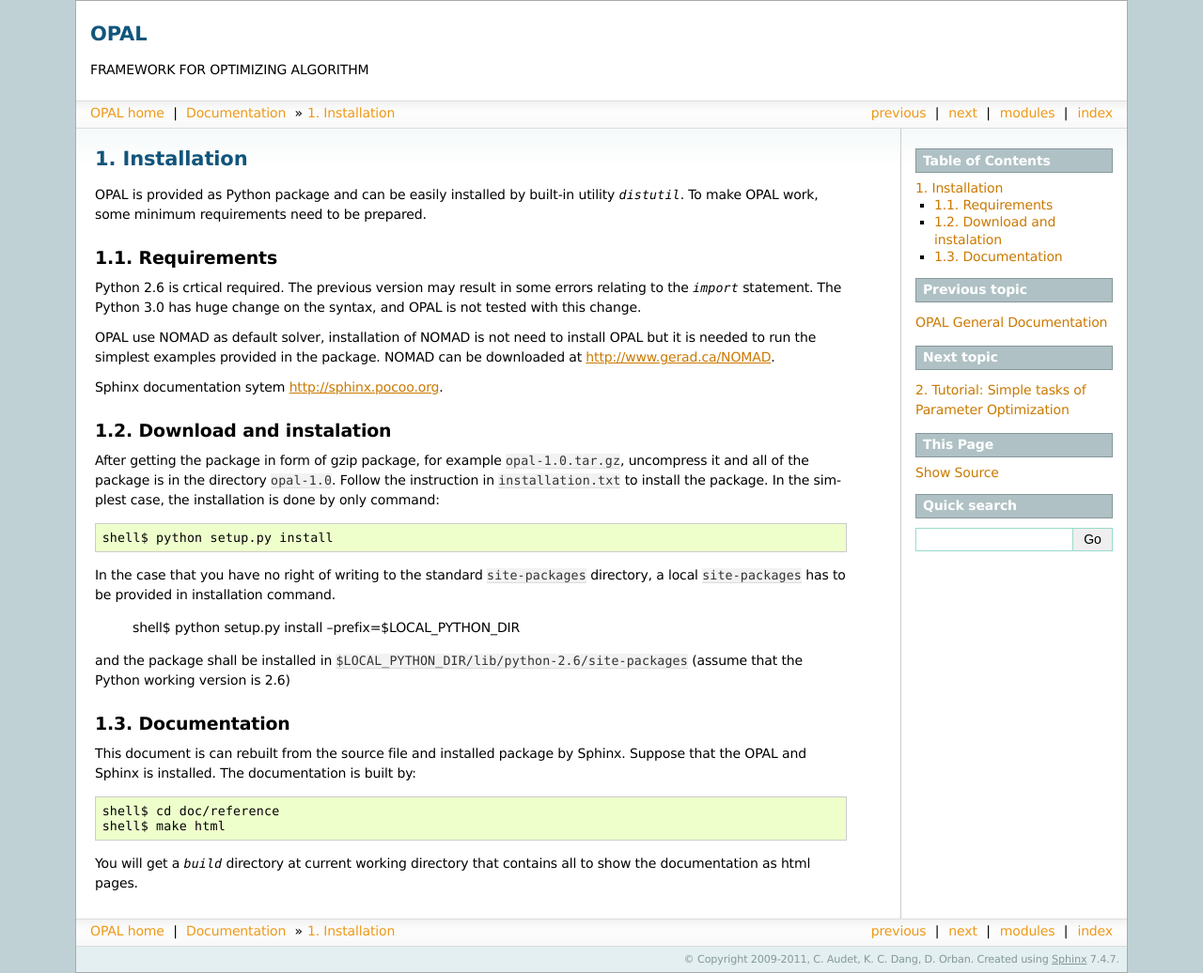
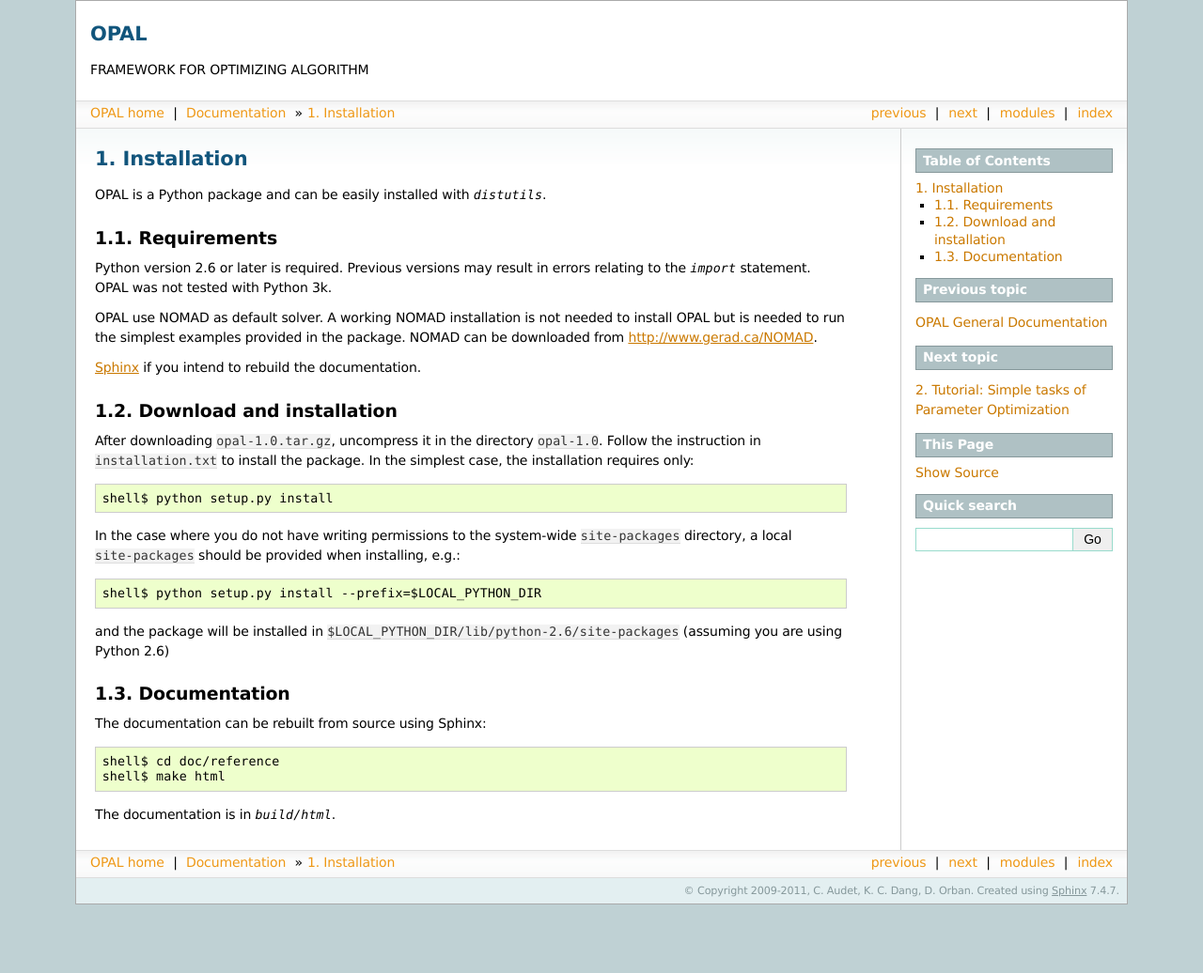
Before and after one commit to PythonOptimizers/opal, a Sphinx documentation site: the page built from doc/reference/source/installation.rst, in a window 1280 px wide. Shown: the whole page at 94% size. Built offline with Sphinx 7.4.7, drawn with Linux system fonts in a browser that asks for light colours; after the commit the page ends 963 px from its top, so only the background shows below that.

Commit message:
Minor fixes to documentation.

```diff
--- a/doc/reference/source/.templates/indexsidebar.html
+++ b/doc/reference/source/.templates/indexsidebar.html
@@ -41,4 +41,4 @@
 <input  style="margin-right: 0px;" type="reset" value="reset" />
 </div>
 </form>
-<p>or come to the write <a href="mailto:kiendc@gerad.ca">us</a> a mail
+<p>or write to <a href="mailto:kiendc@gerad.ca">us</a>.
--- a/doc/reference/source/contents.rst
+++ b/doc/reference/source/contents.rst
@@ -25,7 +25,7 @@
    Installation <installation>
    Tutorial <tutorial>
    OPAL components description <opal>
-   API Document <api>
+   API <api>
 
 TODO List
 =========
--- a/doc/reference/source/installation.rst
+++ b/doc/reference/source/installation.rst
@@ -2,44 +2,47 @@
 Installation
 ============
 
-OPAL is provided as Python package and can be easily installed by built-in utility `distutil`. To make OPAL work, some
-minimum requirements need to be prepared.
+OPAL is a Python package and can be easily installed with
+`distutils`.
 
 Requirements
 ============
 
-Python 2.6 is crtical required. The previous version may result in some errors relating to the `import` statement. The
-Python 3.0 has huge change on the syntax, and OPAL is not tested with this change.
+Python version 2.6 or later is required. Previous versions may result in errors
+relating to the `import` statement. OPAL was not tested with Python 3k.
 
-OPAL use NOMAD as default solver, installation of NOMAD is not need to install OPAL but it is needed to run the simplest
-examples provided in the package. NOMAD can be downloaded at `<http://www.gerad.ca/NOMAD>`_.
+OPAL use NOMAD as default solver. A working NOMAD installation is not needed to
+install OPAL but is needed to run the simplest examples provided in the
+package. NOMAD can be downloaded from `<http://www.gerad.ca/NOMAD>`_.
 
-Sphinx documentation sytem `<http://sphinx.pocoo.org>`_.
+`Sphinx <http://sphinx.pocoo.org>`_ if you intend to rebuild the documentation.
 
-Download and instalation
-========================
+Download and installation
+=========================
 
-After getting the package in form of gzip package, for example ``opal-1.0.tar.gz``, uncompress it and all of the
-package is in the directory ``opal-1.0``. Follow the instruction in ``installation.txt`` to install the package. In the
-simplest case, the installation is done by only command::
+After downloading
+``opal-1.0.tar.gz``, uncompress it in the directory
+``opal-1.0``. Follow the instruction in ``installation.txt`` to install the
+package. In the simplest case, the installation requires only::
 
   shell$ python setup.py install
 
-In the case that you have no right of writing to the standard ``site-packages``
-directory, a local ``site-packages`` has to be provided in installation command.
+In the case where you do not have writing permissions to the system-wide
+``site-packages`` directory, a local ``site-packages`` should be provided when
+installing, e.g.::
 
   shell$ python setup.py install --prefix=$LOCAL_PYTHON_DIR
 
-and the package shall be installed in ``$LOCAL_PYTHON_DIR/lib/python-2.6/site-packages``
-(assume that the Python working version is 2.6)
+and the package will be installed in
+``$LOCAL_PYTHON_DIR/lib/python-2.6/site-packages`` (assuming you are using
+Python 2.6)
 
 Documentation
 =============
 
-This document is can rebuilt from the source file and installed package by Sphinx. Suppose that the OPAL and Sphinx
-is installed. The documentation is built by::
+The documentation can be rebuilt from source using Sphinx::
 
   shell$ cd doc/reference
   shell$ make html
 
-You will get a `build` directory at current working directory that contains all to show the documentation as html pages.
+The documentation is in `build/html`.
```
Also changed, not shown: doc/reference/source/.templates/index.html (line endings or trailing spaces), doc/reference/source/conf.py (line endings or trailing spaces), doc/reference/source/tutorial.rst (line endings or trailing spaces).
